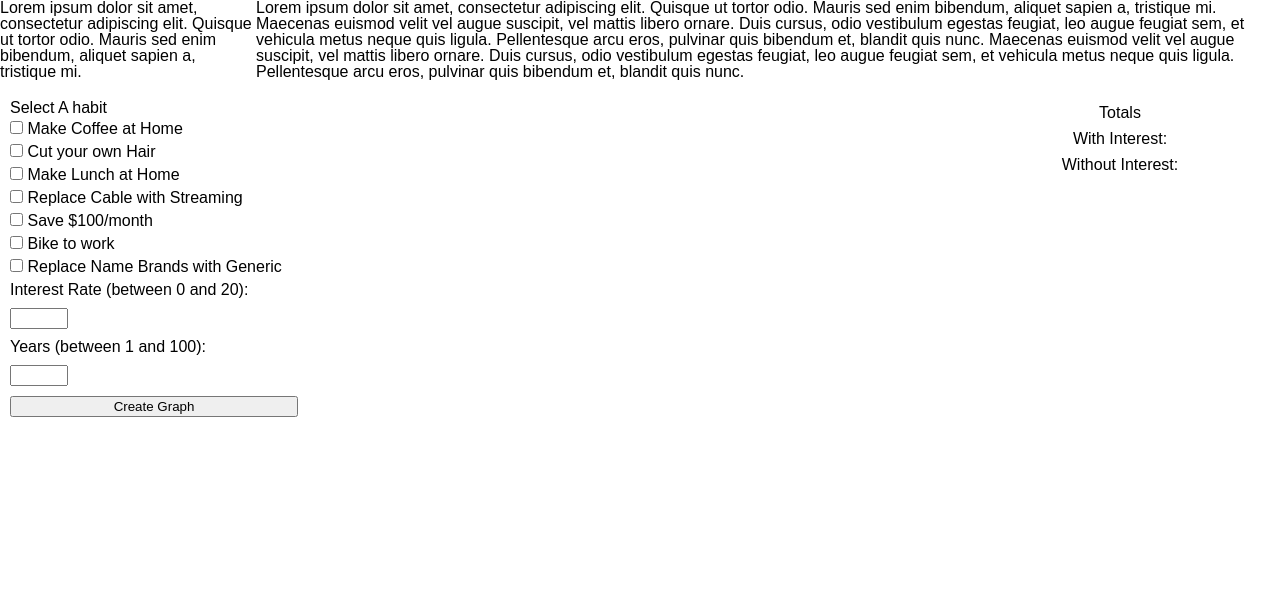
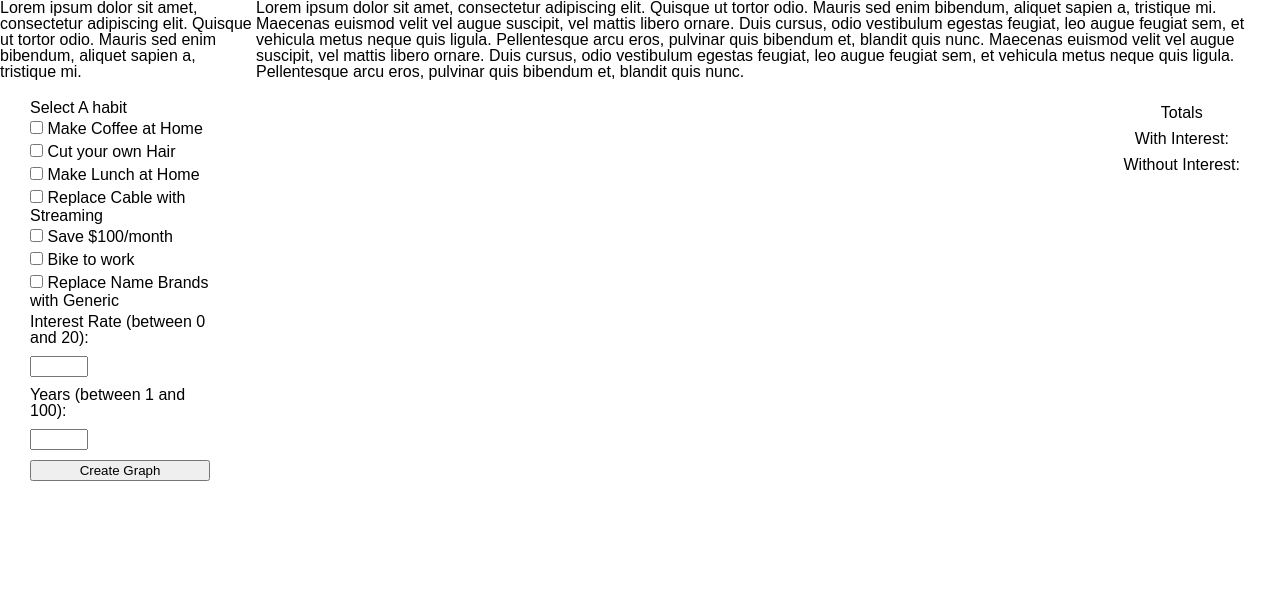
Before and after one commit to johnhcody/What-If-Calculator, a website built with webpack: page index.html in a window 1280 px wide. Built offline with nearby package versions, Linux system fonts and the light colour scheme.

Commit message:
adjust styling

```diff
--- a/src/scripts/graph.js
+++ b/src/scripts/graph.js
@@ -17,7 +17,7 @@ export default class Graph {
 
         // DIMENSIONS
             this.margin = {top: 20, right: 20, bottom: 20, left: 60};
-            this.width = 700 - this.margin.left - this.margin.right;
+            this.width = 850 - this.margin.left - this.margin.right;
             this.height = 500 - this.margin.top - this.margin.bottom;
             this.element.innerHTML = '';
 
--- a/src/styles/index.scss
+++ b/src/styles/index.scss
@@ -21,7 +21,8 @@
 }
 
 .form-wrapper {
-    width: 25%;
+    max-width: 200px;
+    padding-left: 20px;
     font-family: Arial, Helvetica, sans-serif;
     input {
         margin: 5px 0px 5px 0px;
@@ -39,17 +40,21 @@
 
 .body-wrapper {
     display: flex;
+    justify-content: space-between;
     padding-top: 20px;
 }
 
 #graph-wrapper {
     height: 500px;
-    width: 50%;
     background-color: white;
 }
 
 .result-form-wrapper {
-    width: 25%;
+    display: flex;
+    flex-direction: column;
+    align-items: center;
+    padding-right: 40px;
+    font-family: Arial, Helvetica, sans-serif;
 }
 
 .right-bar {
```
